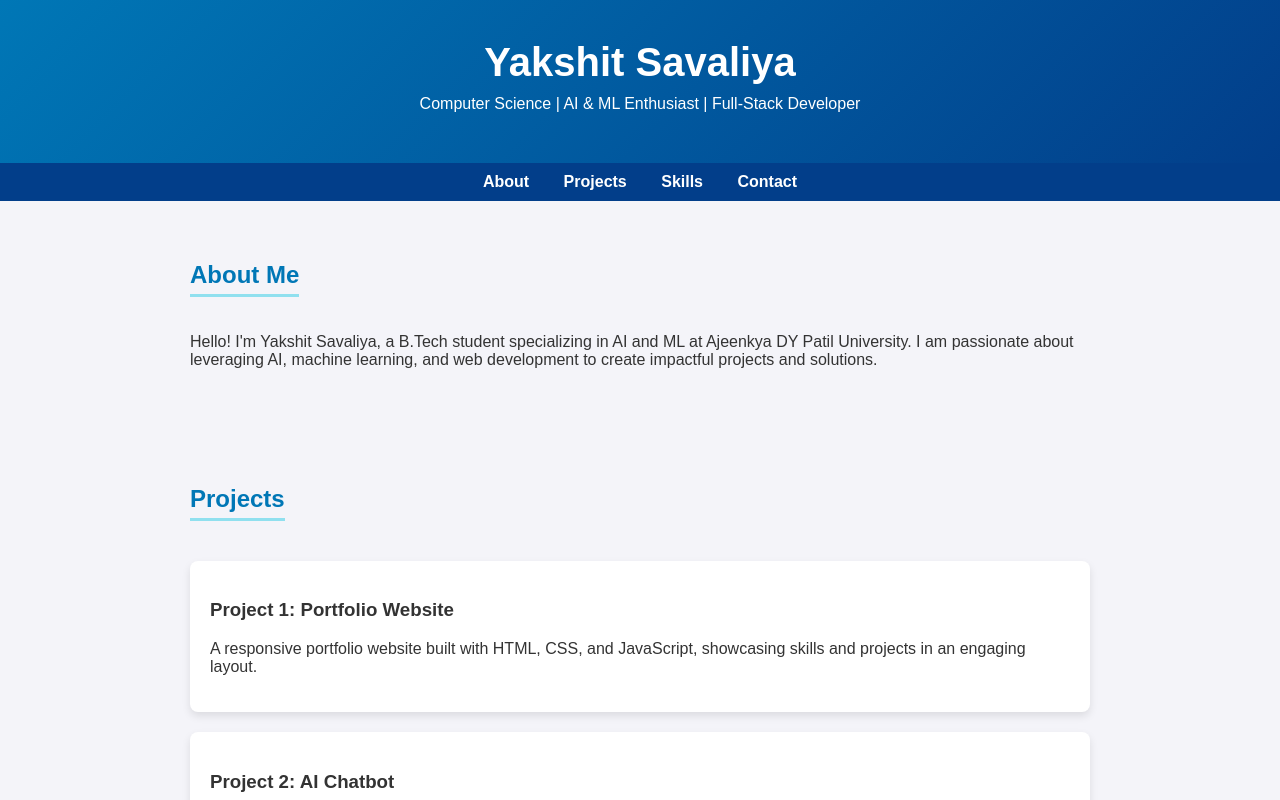
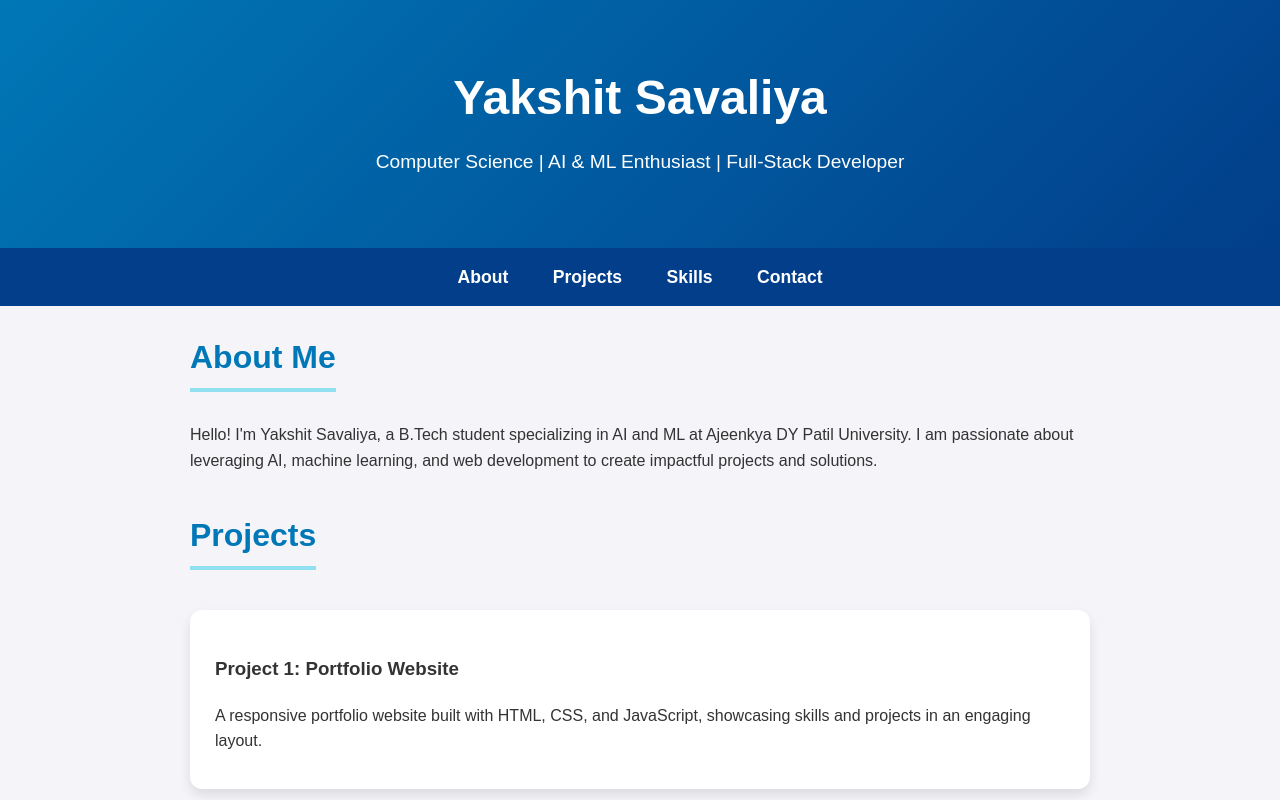
Before and after one commit to yaxit24/Protfolio-S-W, a plain HTML site: page index.html in a window 1280 px wide. Shown: the top 800 px of the page. Drawn offline with Linux system fonts and the light colour scheme.

Commit message:
Update index.html

```diff
--- a/index.html
+++ b/index.html
@@ -11,65 +11,72 @@
             padding: 0;
             color: #333;
             background-color: #f4f4f9;
+            line-height: 1.6;
         }
         header {
             background: linear-gradient(135deg, #0077b6, #023e8a);
             color: white;
             text-align: center;
-            padding: 40px 20px;
+            padding: 60px 20px;
         }
         header h1 {
-            font-size: 2.5rem;
+            font-size: 3rem;
             margin: 0;
             animation: fadeInDown 1s ease-in-out;
         }
         header p {
-            margin: 10px 0;
+            font-size: 1.2rem;
+            margin-top: 10px;
         }
         nav {
             background-color: #023e8a;
-            padding: 10px;
+            padding: 15px;
             text-align: center;
         }
         nav a {
             color: white;
-            margin: 0 15px;
+            margin: 0 20px;
+            font-size: 1.1rem;
             text-decoration: none;
             font-weight: bold;
-            transition: color 0.3s;
+            transition: color 0.3s ease;
         }
         nav a:hover {
             color: #90e0ef;
         }
         section {
-            padding: 40px 20px;
+            padding: 50px 20px;
         }
         .container {
             max-width: 900px;
             margin: auto;
+            padding: 0 20px;
         }
         h2 {
             color: #0077b6;
-            border-bottom: 3px solid #90e0ef;
+            font-size: 2rem;
+            border-bottom: 4px solid #90e0ef;
             display: inline-block;
             padding-bottom: 5px;
+            margin-bottom: 20px;
         }
         .project, .skill {
             background-color: white;
-            padding: 20px;
+            padding: 25px;
             margin: 20px 0;
-            border-radius: 8px;
-            box-shadow: 0 4px 8px rgba(0, 0, 0, 0.1);
-            transition: transform 0.3s;
+            border-radius: 12px;
+            box-shadow: 0 6px 12px rgba(0, 0, 0, 0.1);
+            transition: transform 0.3s, box-shadow 0.3s;
         }
         .project:hover, .skill:hover {
-            transform: translateY(-5px);
+            transform: translateY(-10px);
+            box-shadow: 0 10px 20px rgba(0, 0, 0, 0.15);
         }
         footer {
             background-color: #0077b6;
             color: white;
             text-align: center;
-            padding: 15px 0;
+            padding: 20px 0;
         }
         a {
             color: #0077b6;
@@ -77,6 +84,10 @@
         }
         a:hover {
             text-decoration: underline;
+        }
+        p {
+            margin: 10px 0;
+            font-size: 1rem;
         }
         @keyframes fadeInDown {
             from {
```
